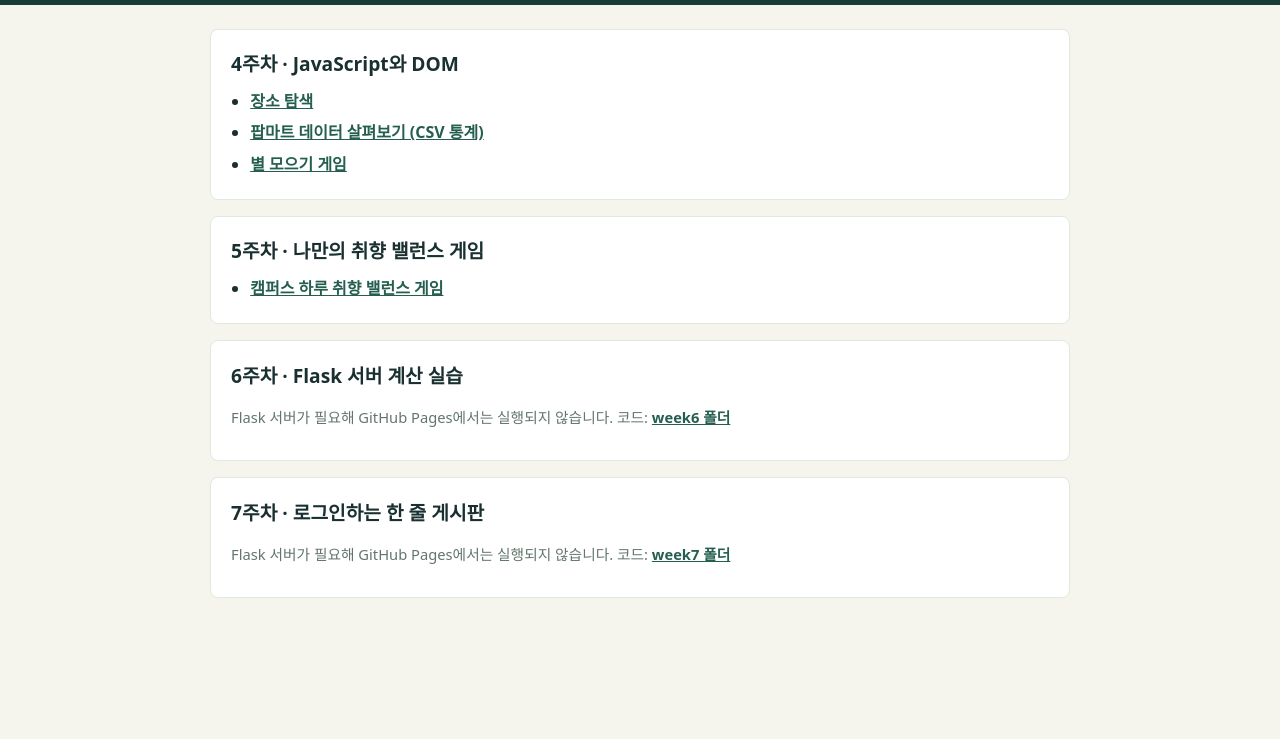
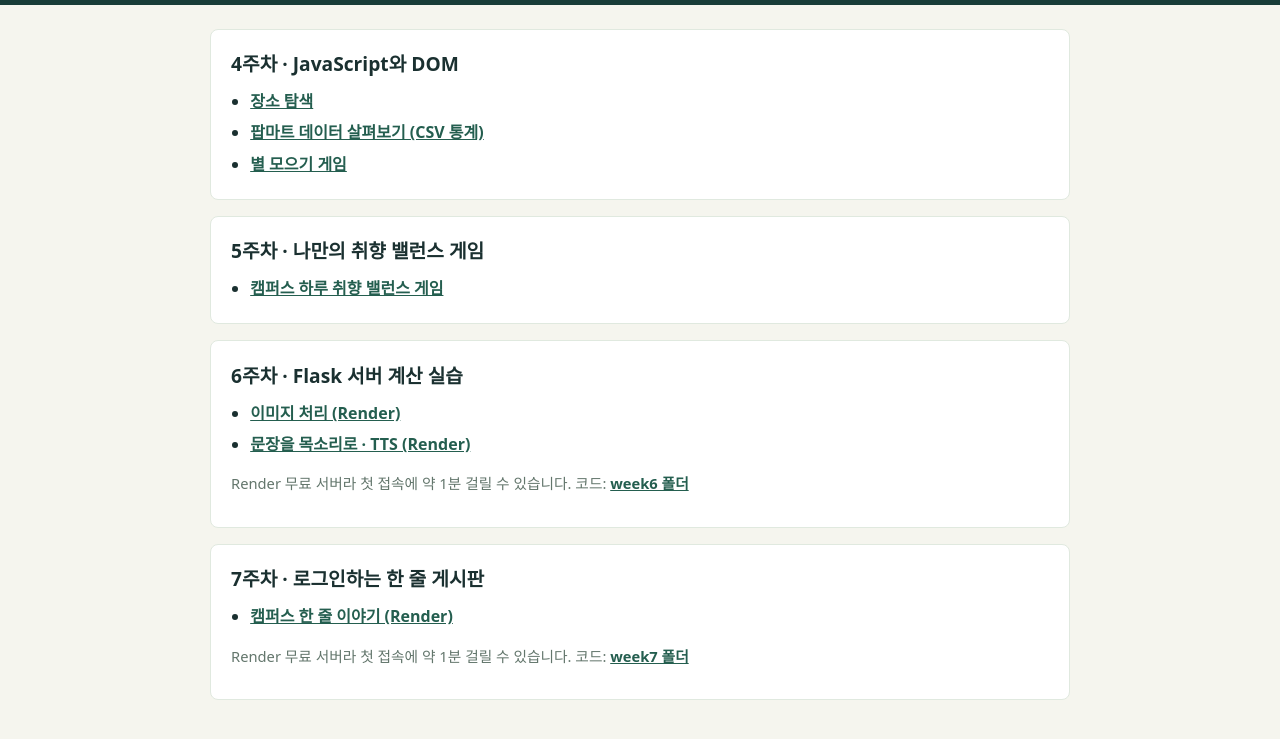
Before and after one commit to liuxintian-wp/liuxintian, a plain HTML site: page index.html in a window 1280 px wide. Shown: the part 81-820 px from the top of the page. Drawn offline with Linux system fonts and the light colour scheme.

Commit message:
Update README and home page with Render links

```diff
--- a/index.html
+++ b/index.html
@@ -30,11 +30,16 @@ a{color:#245e4f;font-weight:600}.note{color:#63766c;font-size:.92rem}
 </section>
 <section>
 <h2>6주차 · Flask 서버 계산 실습</h2>
-<p class="note">Flask 서버가 필요해 GitHub Pages에서는 실행되지 않습니다. 코드: <a href="https://github.com/liuxintian-wp/liuxintian/tree/main/week6">week6 폴더</a></p>
+<ul>
+<li><a href="https://liuxintian-image-week6.onrender.com/">이미지 처리 (Render)</a></li>
+<li><a href="https://liuxintian-tts-week6.onrender.com/tts">문장을 목소리로 · TTS (Render)</a></li>
+</ul>
+<p class="note">Render 무료 서버라 첫 접속에 약 1분 걸릴 수 있습니다. 코드: <a href="https://github.com/liuxintian-wp/liuxintian/tree/main/week6">week6 폴더</a></p>
 </section>
 <section>
 <h2>7주차 · 로그인하는 한 줄 게시판</h2>
-<p class="note">Flask 서버가 필요해 GitHub Pages에서는 실행되지 않습니다. 코드: <a href="https://github.com/liuxintian-wp/liuxintian/tree/main/week7">week7 폴더</a></p>
+<ul><li><a href="https://liuxintian-board-week7.onrender.com/">캠퍼스 한 줄 이야기 (Render)</a></li></ul>
+<p class="note">Render 무료 서버라 첫 접속에 약 1분 걸릴 수 있습니다. 코드: <a href="https://github.com/liuxintian-wp/liuxintian/tree/main/week7">week7 폴더</a></p>
 </section>
 </main>
 </body>
```
Also changed, not shown: 1 other file.
